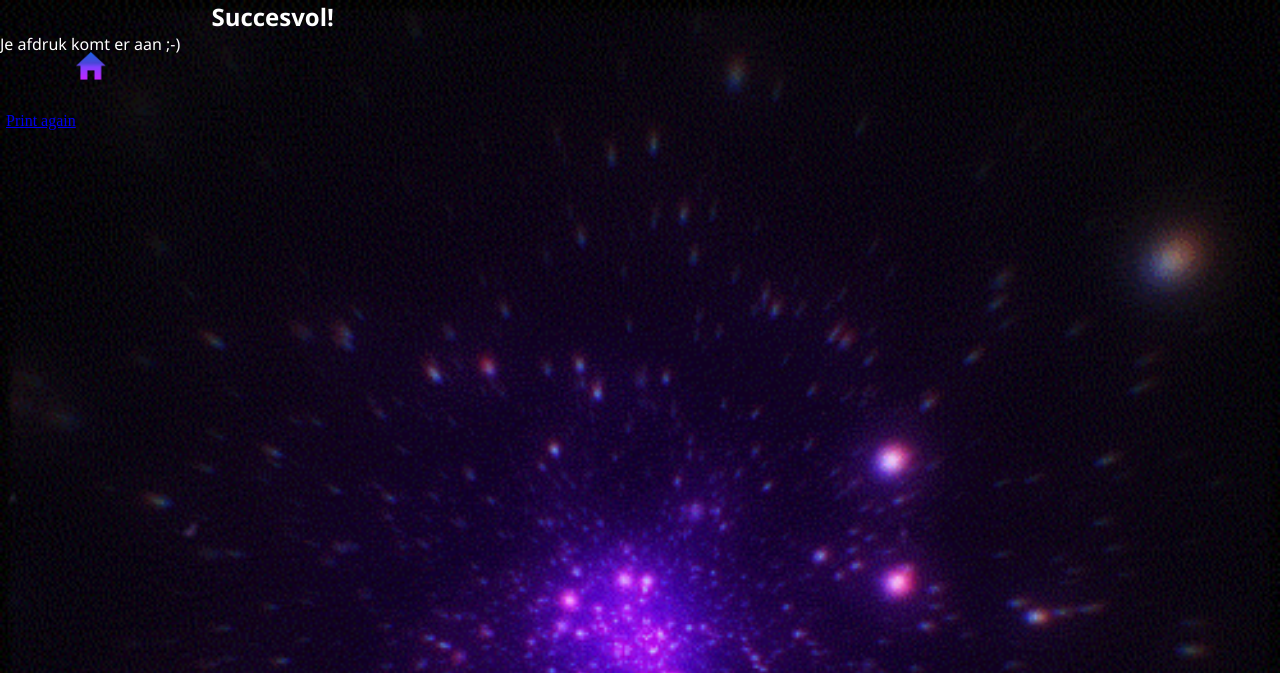
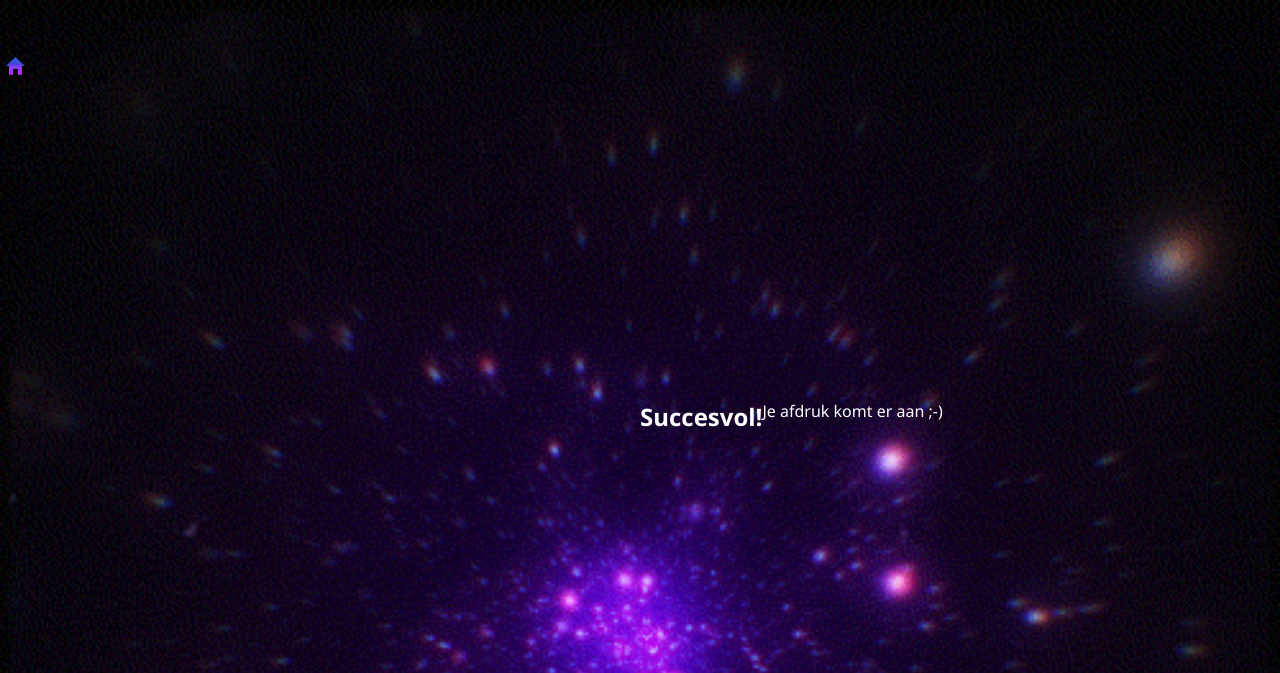
Before and after one commit to EMMELINEMARTENS/Cloud-Printer-IoT, a Python web app: template templates/succes.html in a window 1280 px wide. Shown: the top 673 px of the page. Run offline with Jinja, Linux system fonts and the light colour scheme; the template is opened without the code that fills it, so the values that code supplies are empty.

Commit message:
keep on editing

```diff
--- a/templates/css/style.css
+++ b/templates/css/style.css
@@ -2,8 +2,9 @@
 
 * {
 	margin: 0;
-	padding:0;
+	padding: 0;
 }
+
 body {
 	background: var(--black);
 }
@@ -107,16 +108,17 @@
 		margin-top: 1%;
 
 	}
-	input.purpleradio{
+
+	input.purpleradio {
 		margin-left: 2%;
-		border:solid 2px var(--primary-color);
+		border: solid 2px var(--primary-color);
 	}
 
 	button {
 		background-color: var(--black);
 		border-radius: 100%;
 		height: 2vh;
-		width:1%;
+		width: 1%;
 		position: relative;
 		top: 80px;
 		left: 80px;
@@ -127,11 +129,13 @@
 		height: 2vh;
 		width: 40%;
 	}
+
 	div.radiocontainer {
 
 		margin-top: 5%;
 	}
-	div.succes{
+
+	div.succes {
 		height: 2vh;
 		position: relative;
 		display: flex;
@@ -236,9 +240,10 @@
 
 
 	}
-	input.purpleradio{
+
+	input.purpleradio {
 		margin-left: 2%;
-		border:solid 2px var(--primary-color);
+		border: solid 2px var(--primary-color);
 	}
 
 	button {
@@ -247,7 +252,7 @@
 		width: 15%;
 		height: 4vh;
 		margin-top: -30%;
-		margin-left:-1%;
+		margin-left: -1%;
 
 	}
 
@@ -256,16 +261,24 @@
 		width: 70%;
 	}
 
-	div.succes{
+	div.succes {
 		float: left;
 		padding: .375em;
 		vertical-align: baseline;
 	}
+
 	div.succes.img {
 		height: 25px;
 	}
-	div.succescontainer{
+
+	div.succescontainer {
+		display: flex;
+
 		font-family: 'Segoe UI', Tahoma, Geneva, Verdana, sans-serif;
 		color: var(--white);
+		position: absolute;
+		top: 50%;
+		left: 50%;
+
 	}
 }
--- a/templates/succes.html
+++ b/templates/succes.html
@@ -11,10 +11,12 @@
 
 <body class="background">
 	<div class="succes">
-	<a href="index.html"><span>Print again</span><img src="../images/Icon ionic-md-home@2x.png" title="Print again" alt="home"></a>
+	<a href="index.html"><img src="../images/Icon ionic-md-home@2x.png" title="Print again" alt="home">
+	</a>
+	<a><span>Print again</span></a>
 	</div>
 	<div class="succescontainer">
-		<h2>Succesvol!</h2>
+		<h2>Succesvol!</h2> <br>
 		<p>Je afdruk komt er aan ;-)</p>
 	</div>
 </body>
```
